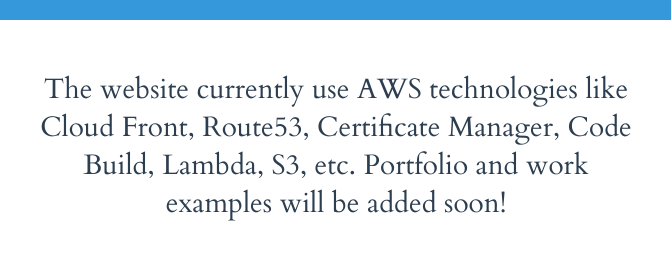
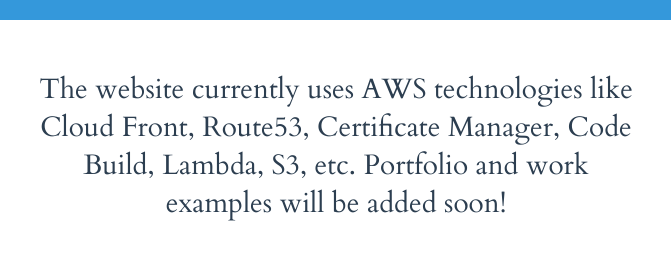
Before and after one commit to SaurabhSSingh/my-showcase, a React app: page index.html in a window 1280 px wide. Shown: the part 2088-2348 px from the top of the page, 304-975 px from the left. Built offline with nearby package versions, Linux system fonts and the light colour scheme.

Commit message:
update new message

```diff
--- a/index.html
+++ b/index.html
@@ -71,7 +71,7 @@
 
     <section class="section section--alignCentered section--description">
       <p class="color--darkgrey section__description">
-        The website currently use AWS technologies like Cloud Front, Route53,
+        The website currently uses AWS technologies like Cloud Front, Route53,
         Certificate Manager, Code Build, Lambda, S3, etc.
 
         Portfolio and work examples will be added soon!
```
